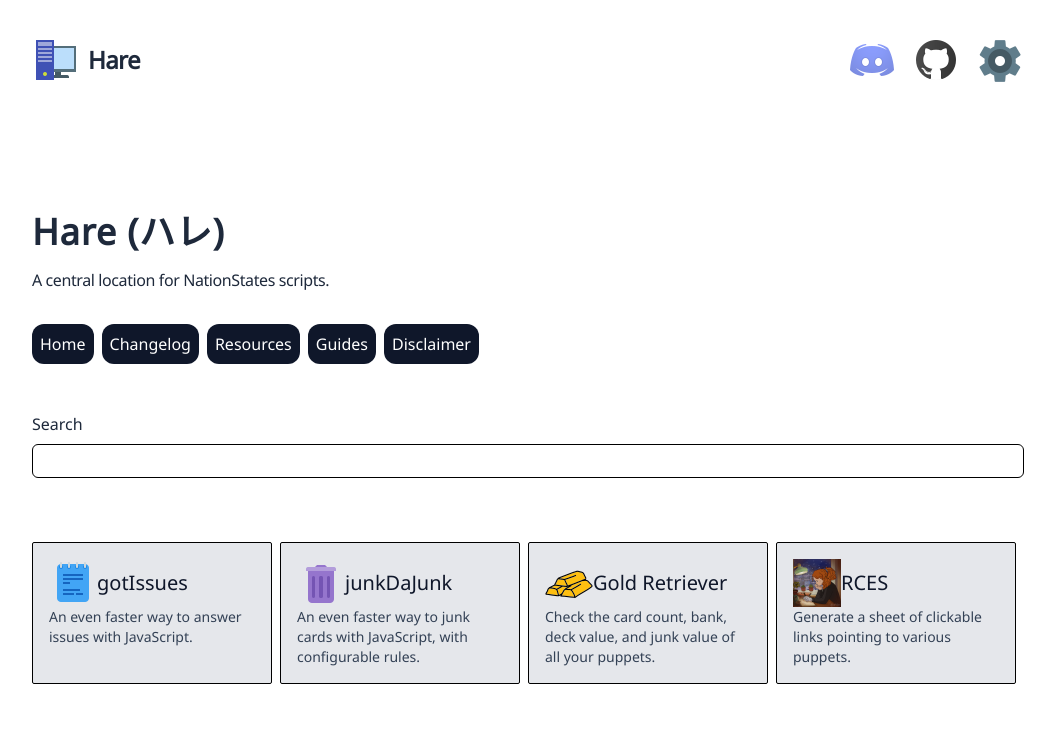
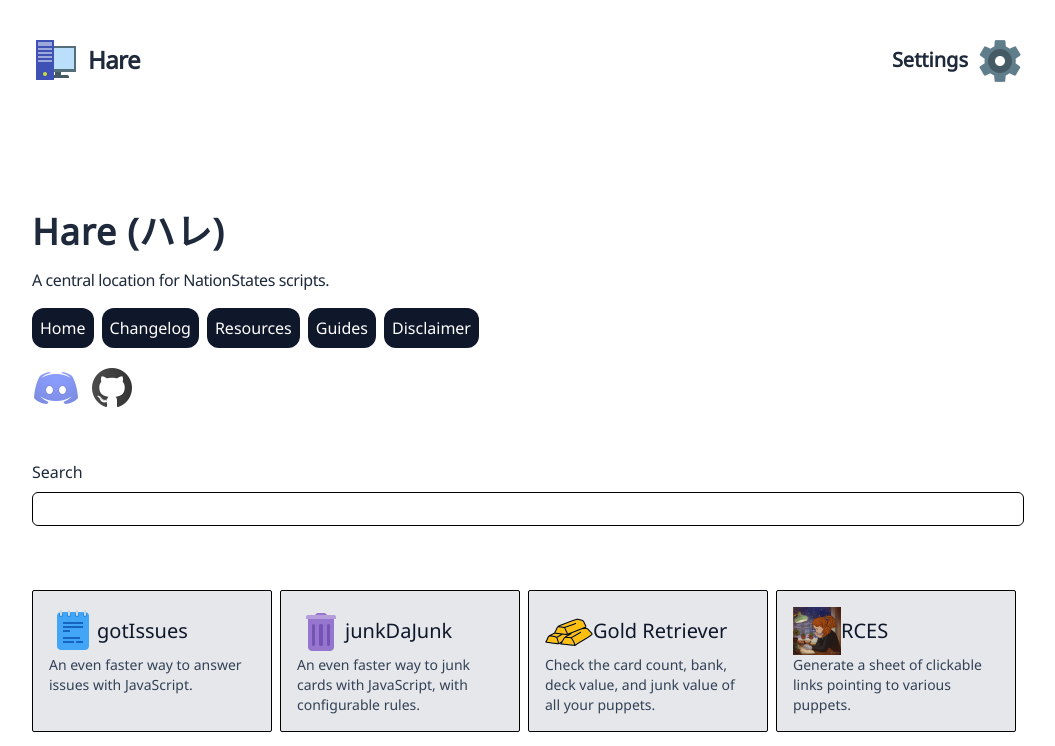
Before and after one commit to Kractero/hare, a SvelteKit app: page / in a window 1280 px wide. Shown: the top 746 px of the page, without its empty margins (112-1167 px from the left). Built offline with nearby package versions, Linux system fonts and the light colour scheme.

Commit message:
Make settings more obvious

```diff
--- a/src/lib/component/Header.svelte
+++ b/src/lib/component/Header.svelte
@@ -4,13 +4,12 @@
 		<h2 class="text-2xl font-bold tracking-tight ml-2">Hare</h2>
 	</a>
 	<div class="flex gap-1 sm:gap-4">
-		<a href="https://discord.gg/yn5a4p9" target="_blank" rel="noreferrer noopener">
-			<img src="/Discord.png" alt="discord" />
-		</a>
-		<a href="https://github.com/Kractero/hare" target="_blank" rel="noreferrer noopener">
-			<img src="/Github.png" alt="Github" />
-		</a>
-		<a href={`/config`}>
+		<!-- <a class="flex items-center gap-2" href={`/config`}>
+			<p class="hidden sm:block sm:text-base md:text-xl font-semibold">Changelog</p>
+			<img src="/Newspaper.png" alt="Settings" />
+		</a> -->
+		<a class="flex items-center gap-2" href={`/config`}>
+			<p class="text-xl font-semibold">Settings</p>
 			<img src="/Settings.png" alt="Settings" />
 		</a>
 	</div>
--- a/src/lib/component/Linkbar.svelte
+++ b/src/lib/component/Linkbar.svelte
@@ -1,4 +1,4 @@
-<div class="flex-1 flex items-center flex-wrap gap-2 mt-8">
+<div class="flex-1 flex items-center flex-wrap gap-2 my-4">
     <a
         href={`/`}
         class="px-2 py-2 bg-herobuttons hover:bg-herobuttonshover text-buttons font-extralight rounded-xl"
--- a/src/routes/+page.svelte
+++ b/src/routes/+page.svelte
@@ -10,8 +10,16 @@
 
 <div class="lg:w-[1024px] md:max-w-5xl mb-12">
 	<h1 class="text-textprimary font-bold tracking-wide text-4xl mb-4">Hare (ハレ)</h1>
-	<p class="font-extralight tracking-tight mb-1">A central location for NationStates scripts.</p>
+	<p class="font-extralight tracking-tight">A central location for NationStates scripts.</p>
 	<Linkbar />
+	<div class="flex gap-2">
+		<a href="https://discord.gg/yn5a4p9" target="_blank" rel="noreferrer noopener">
+			<img src="/Discord.png" alt="discord" />
+		</a>
+		<a href="https://github.com/Kractero/hare" target="_blank" rel="noreferrer noopener">
+			<img src="/Github.png" alt="Github" />
+		</a>
+	</div>
 </div>
 
 <p class="mb-2">Search</p>
```
